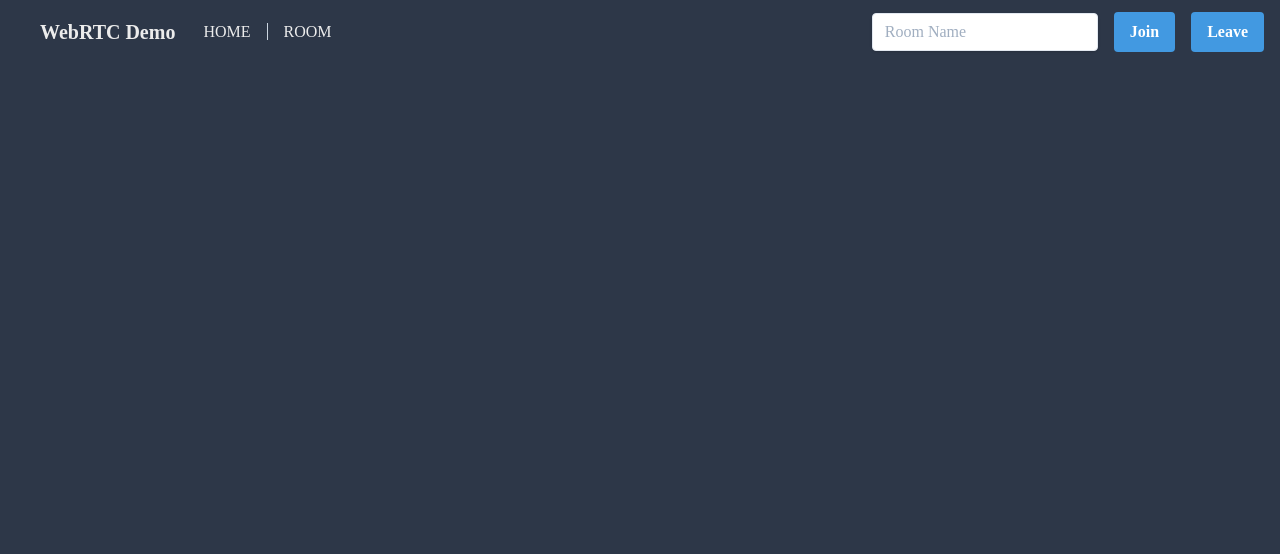
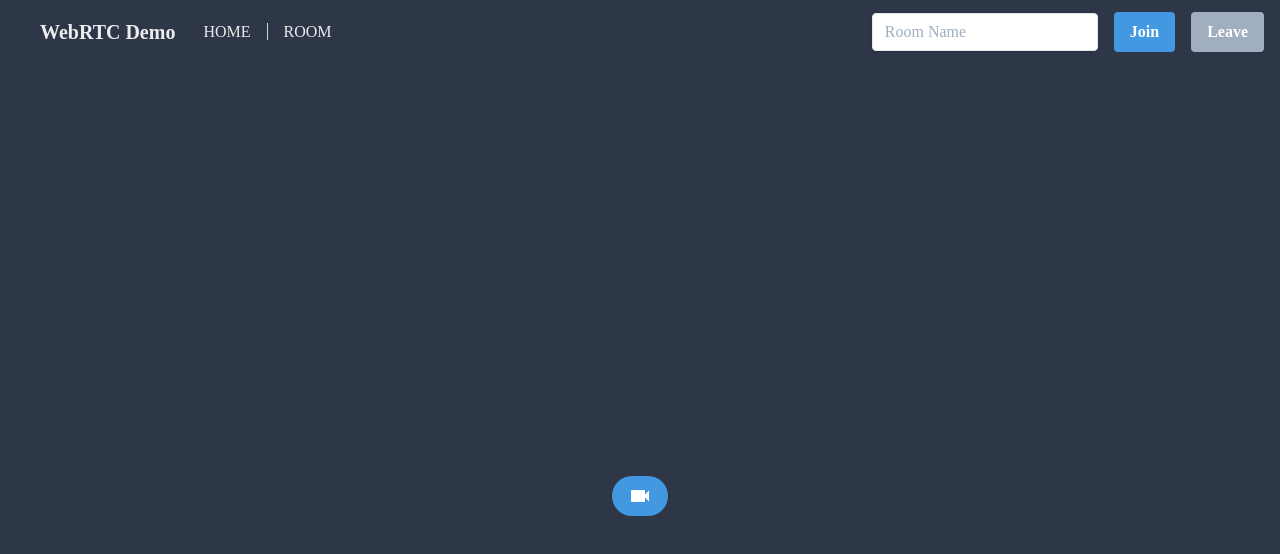
Before and after one commit to ryo-is/webrtc-cordova, a Vue app: page /room in a window 1280 px wide. Shown: the top 554 px of the page. Built offline with nearby package versions, Linux system fonts and the light colour scheme; no server answers; what skyway-js would draw is missing.

Commit message:
add video button

```diff
--- /dev/null
+++ b/src/components/elements/VideoControlButton.vue
@@ -0,0 +1,46 @@
+<template>
+  <button
+    class="text-white font-bold mt-2 py-2 px-4 rounded-full focus:outline-none"
+    :class="{
+      'bg-blue-500 hover:bg-blue-700': video,
+      'bg-red-500 hover:bg-red-700': !video,
+    }"
+    type="button"
+    @click="onChangeVideo"
+  >
+    <svg v-if="video" style="width: 24px; height: 24px;" viewBox="0 0 24 24">
+      <path
+        fill="currentColor"
+        d="M17,10.5V7A1,1 0 0,0 16,6H4A1,1 0 0,0 3,7V17A1,1 0 0,0 4,18H16A1,1 0 0,0 17,17V13.5L21,17.5V6.5L17,10.5Z"
+      />
+    </svg>
+    <svg v-if="!video" style="width: 24px; height: 24px;" viewBox="0 0 24 24">
+      <path
+        fill="currentColor"
+        d="M3.27,2L2,3.27L4.73,6H4A1,1 0 0,0 3,7V17A1,1 0 0,0 4,18H16C16.2,18 16.39,17.92 16.54,17.82L19.73,21L21,19.73M21,6.5L17,10.5V7A1,1 0 0,0 16,6H9.82L21,17.18V6.5Z"
+      />
+    </svg>
+  </button>
+</template>
+
+<script lang="ts">
+import { defineComponent, SetupContext } from 'vue'
+
+export default defineComponent({
+  props: {
+    video: {
+      type: Boolean,
+      default: true,
+    },
+  },
+  setup(props, context: SetupContext) {
+    const onChangeVideo = () => {
+      context.emit('change-video')
+    }
+
+    return {
+      onChangeVideo,
+    }
+  },
+})
+</script>
--- a/src/views/Home.vue
+++ b/src/views/Home.vue
@@ -34,7 +34,7 @@
 <script lang="ts">
 import { defineComponent, onMounted, reactive } from 'vue'
 import Peer, { MediaConnection } from 'skyway-js'
-import AppHeader from '@/components/elements/header.vue'
+import AppHeader from '@/components/elements/AppHeader.vue'
 
 type State = {
   peerID: string
--- a/src/views/Room.vue
+++ b/src/views/Room.vue
@@ -18,7 +18,7 @@
         Join
       </button>
       <button
-        class="bg-blue-500 hover:bg-blue-700 text-white font-bold mr-4 py-2 px-4 rounded focus:outline-none"
+        class="bg-gray-500 hover:bg-gray-700 text-white font-bold mr-4 py-2 px-4 rounded focus:outline-none"
         type="button"
         @click="onLeave"
       >
@@ -33,6 +33,10 @@
       playsinline
       muted
     ></video>
+    <video-button
+      :video="state.video"
+      @change-video="onChangeVideo"
+    ></video-button>
 
     <div class="remote-streams mt-4 flex" id="js-remote-streams"></div>
   </div>
@@ -41,10 +45,13 @@
 <script lang="ts">
 import { defineComponent, onMounted, reactive } from 'vue'
 import Peer, { SfuRoom } from 'skyway-js'
-import AppHeader from '@/components/elements/header.vue'
+import AppHeader from '@/components/elements/AppHeader.vue'
+import VideoButton from '@/components/elements/VideoControlButton.vue'
 
 type State = {
   roomID: string
+  audio: boolean
+  video: boolean
 }
 
 interface VideoElement {
@@ -65,10 +72,12 @@ let remoteVideos: HTMLElement
 
 export default defineComponent({
   name: 'home',
-  components: { AppHeader },
+  components: { AppHeader, VideoButton },
   setup() {
     const state: State = reactive({
       roomID: '',
+      audio: true,
+      video: true,
     })
 
     const onJoin = () => {
@@ -125,6 +134,21 @@ export default defineComponent({
       if (room) room.close()
     }
 
+    const getMedia = async () => {
+      localStream = await navigator.mediaDevices.getUserMedia({
+        audio: state.audio,
+        video: state.video,
+      })
+      localVideo.muted = true
+      localVideo.srcObject = localStream
+      await localVideo.play()
+    }
+
+    const onChangeVideo = async () => {
+      state.video = !state.video
+      await getMedia()
+    }
+
     onMounted(async () => {
       try {
         localVideo = document.getElementById(
@@ -133,20 +157,13 @@ export default defineComponent({
         remoteVideos = document.getElementById(
           'js-remote-streams'
         ) as HTMLElement
-        localStream = await navigator.mediaDevices.getUserMedia({
-          audio: true,
-          video: true,
-        })
-
-        localVideo.muted = true
-        localVideo.srcObject = localStream
-        await localVideo.play()
+        await getMedia()
       } catch (err) {
         console.error(err)
       }
     })
 
-    return { state, onJoin, onLeave }
+    return { state, onJoin, onLeave, onChangeVideo }
   },
 })
 </script>
```
Also changed, not shown: src/components/elements/AppHeader.vue (renamed from src/components/elements/header.vue).
